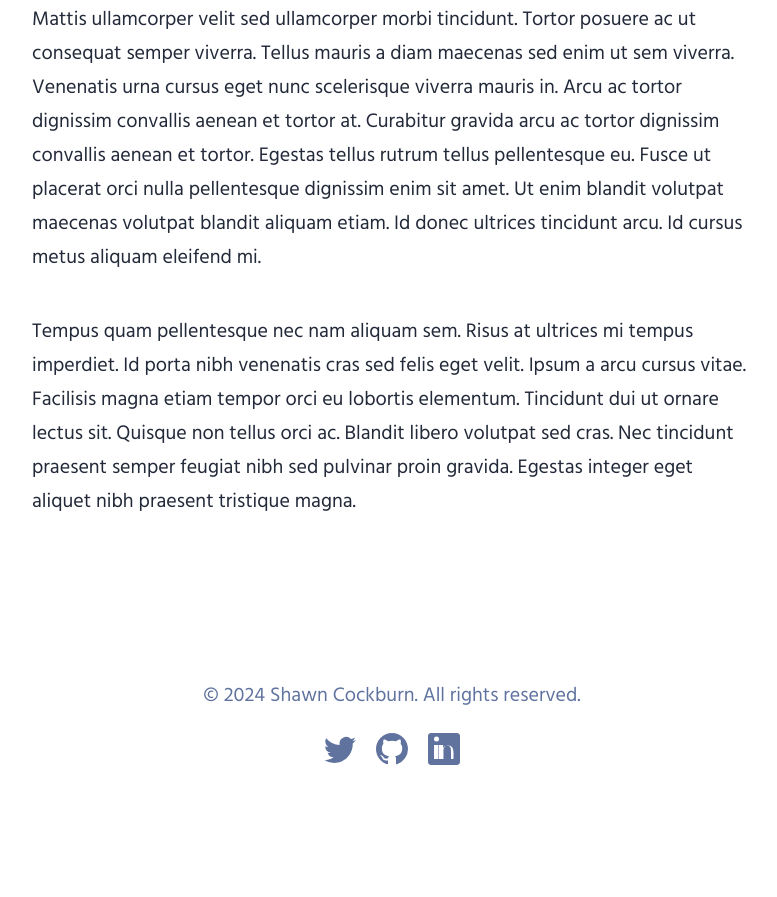
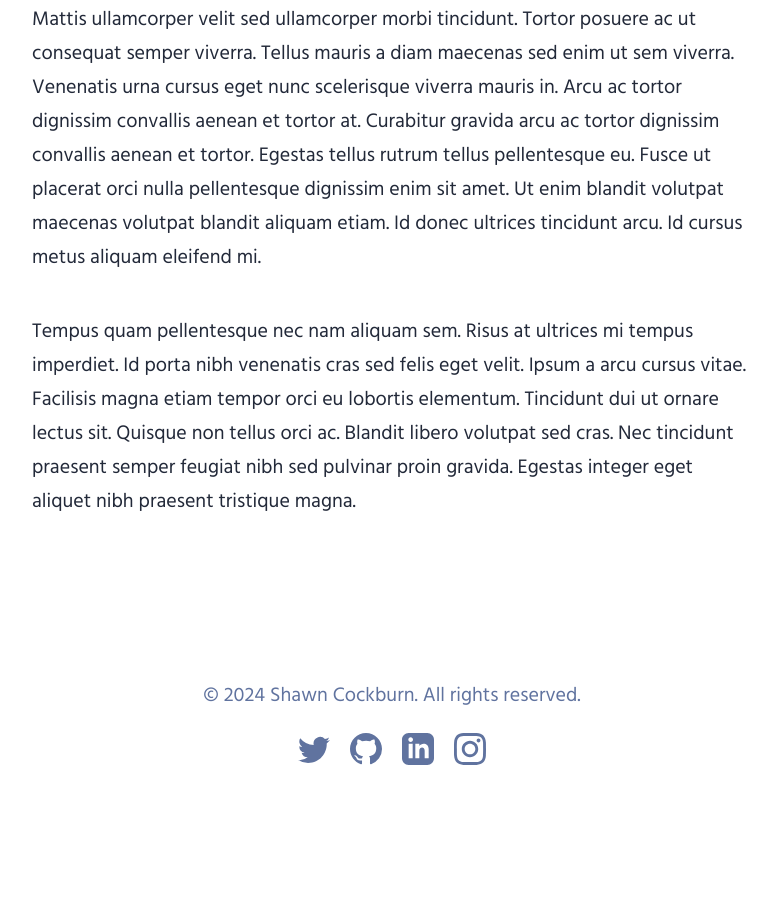
Before and after one commit to ShawnCockburn/my-blog, an Astro site: page /first-post in a window 1280 px wide. Shown: the part 1949-2846 px from the top of the page, without its empty margins (248-1025 px from the left). Built offline with nearby package versions, Linux system fonts and the light colour scheme; Astro itself is replaced by a stand-in of ours.

Commit message:
add: instagram social link

```diff
--- a/src/components/Footer.astro
+++ b/src/components/Footer.astro
@@ -36,14 +36,28 @@ const today = new Date();
     <a href="https://www.linkedin.com/in/shawncockburn/" target="_blank">
       <span class="sr-only">Go to Shawn's LinkedIn profile</span>
       <svg
-        viewBox="0 0 16 16"
+        viewBox="0 0 24 24"
         aria-hidden="true"
         width="32"
         height="32"
         astro-icon="social/linkedin"
         ><path
           fill="currentColor"
-          d="M14.5 0h-13C.673 0 0 .673 0 1.5v13c0 .827.673 1.5 1.5 1.5h13c.827 0 1.5-.673 1.5-1.5v-13c0-.827-.673-1.5-1.5-1.5zM5.5 13H3V6h2.5v7zm-1.25-8.75a1.25 1.25 0 1 1 0-2.5 1.25 1.25 0 0 1 0 2.5zm9.75 8.75h-2.5v-3.72c0-1.25-.025-2.86-1.75-2.86-1.75 0-2.02 1.36-2.02 2.77V13h-2.5V6h2.32v1.47h.03c.322-.61 1.11-1.25 2.28-1.25 2.44 0 2.89 1.61 2.89 3.7V13z"
+          d="M19 0h-14c-2.761 0-5 2.239-5 5v14c0 2.761 2.239 5 5 5h14c2.762 0 5-2.239 5-5v-14c0-2.761-2.238-5-5-5zm-11 19h-3v-11h3v11zm-1.5-12.268c-.966 0-1.75-.79-1.75-1.764s.784-1.764 1.75-1.764 1.75.79 1.75 1.764-.783 1.764-1.75 1.764zm13.5 12.268h-3v-5.604c0-3.368-4-3.113-4 0v5.604h-3v-11h3v1.765c1.396-2.586 7-2.777 7 2.476v6.759z"
+        ></path></svg
+      >
+    </a>
+    <a href="https://www.instagram.com/shawncockburn/" target="_blank">
+      <span class="sr-only">Go to Shawn's Instagram profile</span>
+      <svg
+        xmlns="http://www.w3.org/2000/svg"
+        width="32"
+        height="32"
+        astro-icon="social/instagram"
+        viewBox="0 0 24 24"
+        ><path
+        fill="currentColor"
+          d="M12 2.163c3.204 0 3.584.012 4.85.07 3.252.148 4.771 1.691 4.919 4.919.058 1.265.069 1.645.069 4.849 0 3.205-.012 3.584-.069 4.849-.149 3.225-1.664 4.771-4.919 4.919-1.266.058-1.644.07-4.85.07-3.204 0-3.584-.012-4.849-.07-3.26-.149-4.771-1.699-4.919-4.92-.058-1.265-.07-1.644-.07-4.849 0-3.204.013-3.583.07-4.849.149-3.227 1.664-4.771 4.919-4.919 1.266-.057 1.645-.069 4.849-.069zm0-2.163c-3.259 0-3.667.014-4.947.072-4.358.2-6.78 2.618-6.98 6.98-.059 1.281-.073 1.689-.073 4.948 0 3.259.014 3.668.072 4.948.2 4.358 2.618 6.78 6.98 6.98 1.281.058 1.689.072 4.948.072 3.259 0 3.668-.014 4.948-.072 4.354-.2 6.782-2.618 6.979-6.98.059-1.28.073-1.689.073-4.948 0-3.259-.014-3.667-.072-4.947-.196-4.354-2.617-6.78-6.979-6.98-1.281-.059-1.69-.073-4.949-.073zm0 5.838c-3.403 0-6.162 2.759-6.162 6.162s2.759 6.163 6.162 6.163 6.162-2.759 6.162-6.163c0-3.403-2.759-6.162-6.162-6.162zm0 10.162c-2.209 0-4-1.79-4-4 0-2.209 1.791-4 4-4s4 1.791 4 4c0 2.21-1.791 4-4 4zm6.406-11.845c-.796 0-1.441.645-1.441 1.44s.645 1.44 1.441 1.44c.795 0 1.439-.645 1.439-1.44s-.644-1.44-1.439-1.44z"
         ></path></svg
       >
     </a>
```
